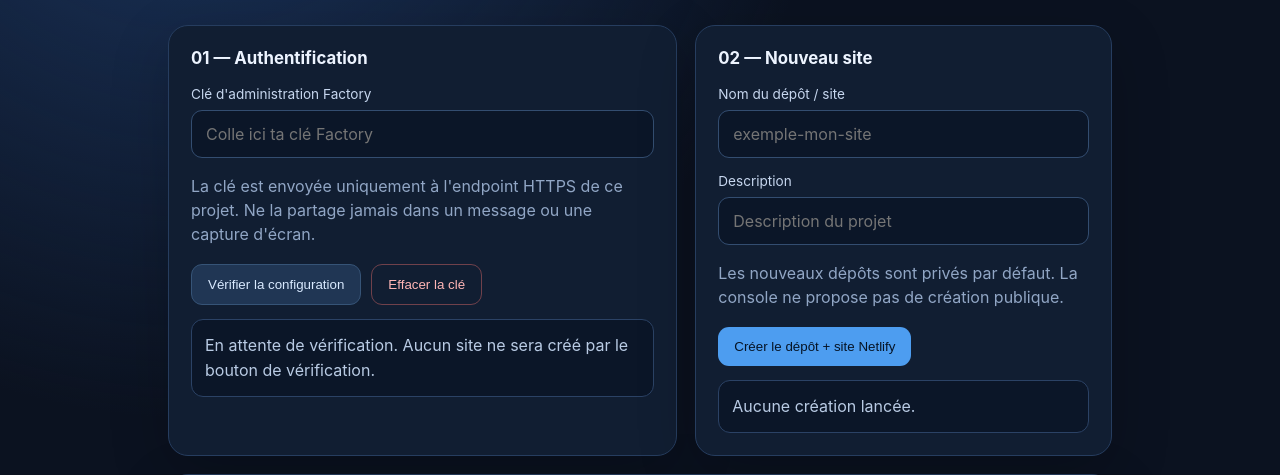
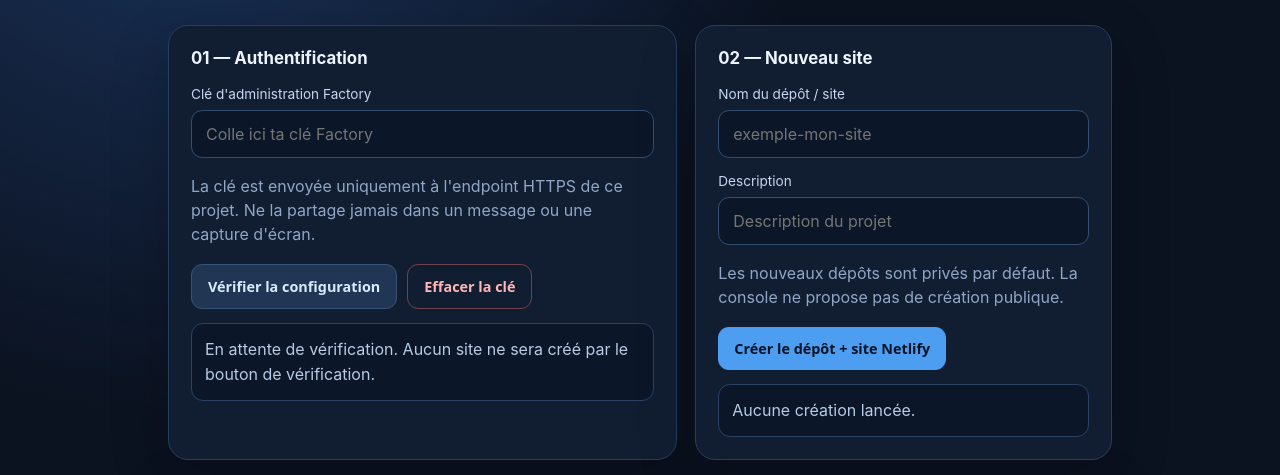
Before and after one commit to alexyredminote-cpu/Site-test-, a plain HTML site: page factory.html in a window 1280 px wide. Shown: the part 245-720 px from the top of the page. Drawn offline with Linux system fonts and the light colour scheme.

Commit message:
Polish Factory console button typography

```diff
--- a/factory.html
+++ b/factory.html
@@ -16,7 +16,7 @@
     h2{font-size:1.05rem;margin:0 0 18px}.field{display:grid;gap:8px;margin:15px 0}.field label{font-size:.85rem;color:#c7d7ef}
     input{width:100%;border:1px solid #334d70;border-radius:11px;background:#0b1628;color:#f4f8ff;padding:13px 14px;font:inherit;outline:none}
     input:focus{border-color:#70baff;box-shadow:0 0 0 3px #3989dc2b}small,.hint{color:#91a6c5;line-height:1.5}
-    .actions{display:flex;flex-wrap:wrap;gap:10px;margin-top:18px}button{border:0;border-radius:11px;padding:12px 16px;font:700 .9rem inherit;cursor:pointer}
+    .actions{display:flex;flex-wrap:wrap;gap:10px;margin-top:18px}button{border:0;border-radius:11px;padding:12px 16px;font:700 .9rem system-ui,sans-serif;cursor:pointer}
     .primary{background:#4d9df0;color:#061426}.secondary{background:#203654;color:#d9eaff;border:1px solid #365477}.danger{background:transparent;color:#ffb6b6;border:1px solid #70414b}
     button:disabled{opacity:.55;cursor:wait}.status{padding:13px;border-radius:12px;background:#0b1628;border:1px solid #2b4265;color:#b9cbe4;line-height:1.55;white-space:pre-wrap;overflow-wrap:anywhere}
     .status.good{border-color:#286b57;color:#a9f1d3}.status.bad{border-color:#78434b;color:#ffc2c8}.status.warn{border-color:#806b3a;color:#ffe3a1}
```
